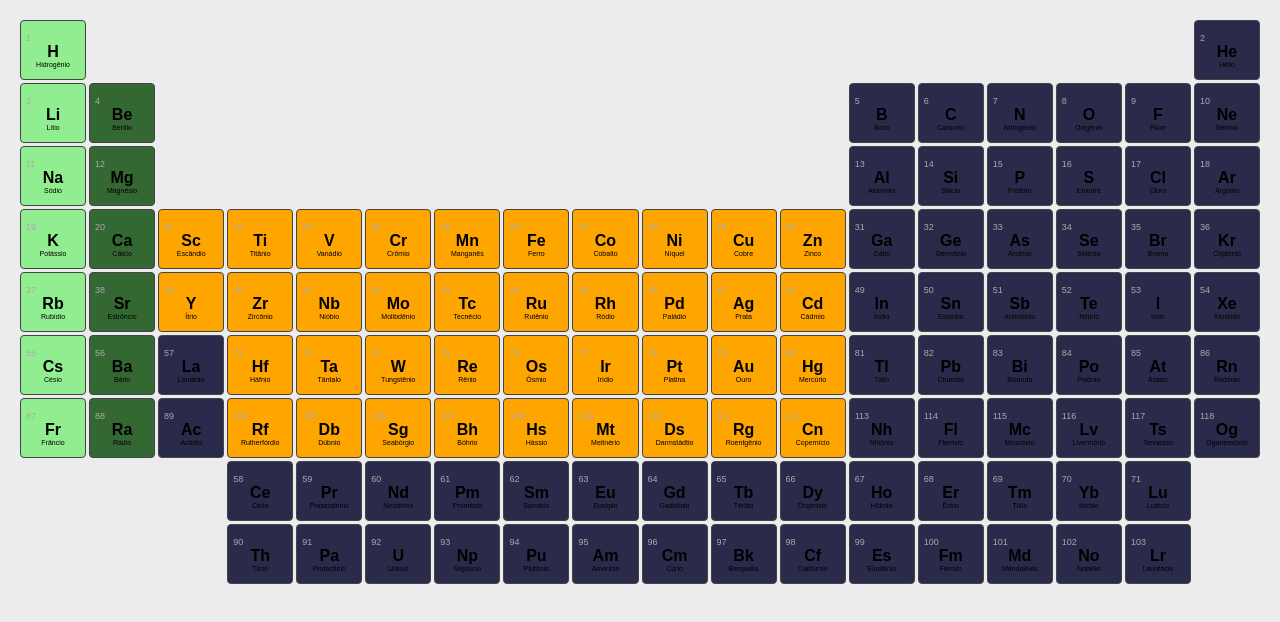
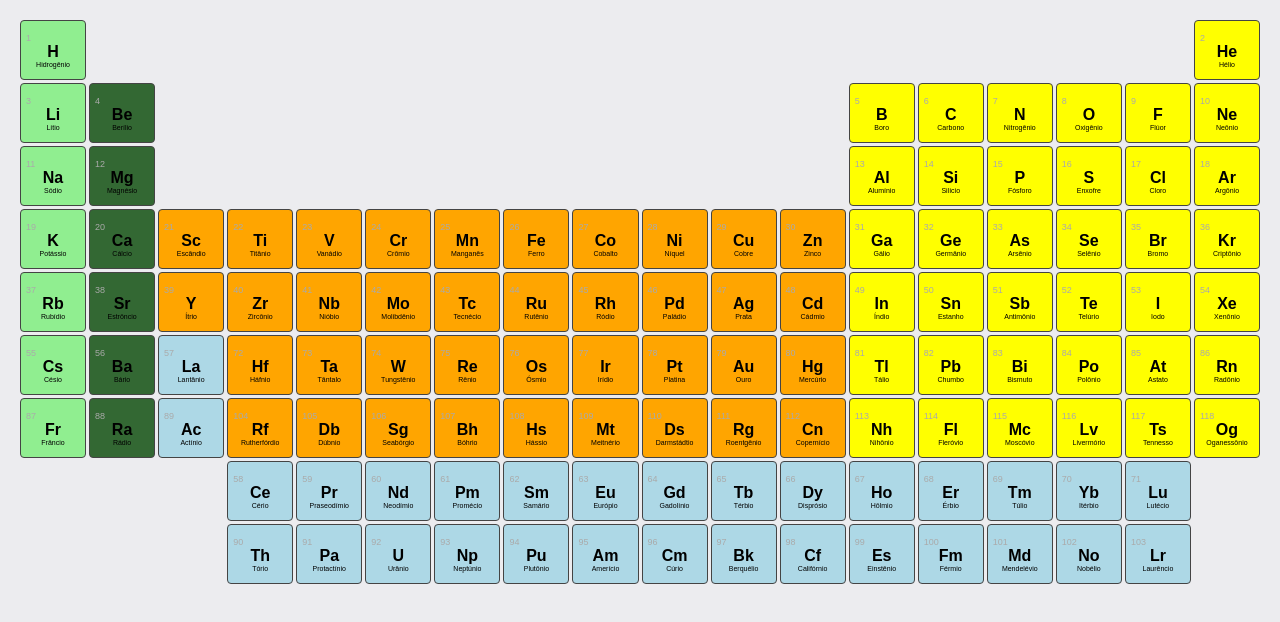
Before and after one commit to biancapereirasilva/tabela-periodica-front-end, a plain HTML site: page index.html in a window 1280 px wide. Drawn offline with Linux system fonts and the light colour scheme.

Commit message:
Alterações arquivo css.

```diff
--- a/style.css
+++ b/style.css
@@ -256,3 +256,147 @@ body {
 .elemento:nth-child(111):hover, .elemento:nth-child(112):hover {
     background-color: #cc8400;
 }
+/* Grupo do Boro — coluna 13 — amarelo */
+.elemento:nth-child(5),
+.elemento:nth-child(13),
+.elemento:nth-child(31),
+.elemento:nth-child(49),
+.elemento:nth-child(81),
+.elemento:nth-child(113) {
+    background-color: yellow;
+}
+
+.elemento:nth-child(5):hover,
+.elemento:nth-child(13):hover,
+.elemento:nth-child(31):hover,
+.elemento:nth-child(49):hover,
+.elemento:nth-child(81):hover,
+.elemento:nth-child(113):hover {
+    background-color: #cccc00;
+}
+/* Grupo do Carbono — coluna 14 — amarelo */
+.elemento:nth-child(6),
+.elemento:nth-child(14),
+.elemento:nth-child(32),
+.elemento:nth-child(50),
+.elemento:nth-child(82),
+.elemento:nth-child(114) {
+    background-color: yellow;
+}
+
+.elemento:nth-child(6):hover,
+.elemento:nth-child(14):hover,
+.elemento:nth-child(32):hover,
+.elemento:nth-child(50):hover,
+.elemento:nth-child(82):hover,
+.elemento:nth-child(114):hover {
+    background-color: #cccc00;
+}
+/* Grupo do Nitrogênio — coluna 15 — amarelo */
+.elemento:nth-child(7),
+.elemento:nth-child(15),
+.elemento:nth-child(33),
+.elemento:nth-child(51),
+.elemento:nth-child(83),
+.elemento:nth-child(115) {
+    background-color: yellow;
+}
+
+.elemento:nth-child(7):hover,
+.elemento:nth-child(15):hover,
+.elemento:nth-child(33):hover,
+.elemento:nth-child(51):hover,
+.elemento:nth-child(83):hover,
+.elemento:nth-child(115):hover {
+    background-color: #cccc00;
+}
+/* Grupo do Oxigênio — coluna 16 — amarelo */
+.elemento:nth-child(8),
+.elemento:nth-child(16),
+.elemento:nth-child(34),
+.elemento:nth-child(52),
+.elemento:nth-child(84),
+.elemento:nth-child(116) {
+    background-color: yellow;
+}
+
+.elemento:nth-child(8):hover,
+.elemento:nth-child(16):hover,
+.elemento:nth-child(34):hover,
+.elemento:nth-child(52):hover,
+.elemento:nth-child(84):hover,
+.elemento:nth-child(116):hover {
+    background-color: #cccc00;
+}
+/* Halogênios — coluna 17 — amarelo */
+.elemento:nth-child(9),
+.elemento:nth-child(17),
+.elemento:nth-child(35),
+.elemento:nth-child(53),
+.elemento:nth-child(85),
+.elemento:nth-child(117) {
+    background-color: yellow;
+}
+
+.elemento:nth-child(9):hover,
+.elemento:nth-child(17):hover,
+.elemento:nth-child(35):hover,
+.elemento:nth-child(53):hover,
+.elemento:nth-child(85):hover,
+.elemento:nth-child(117):hover {
+    background-color: #cccc00;
+}
+/* Gases Nobres — coluna 18 — amarelo */
+.elemento:nth-child(2),
+.elemento:nth-child(10),
+.elemento:nth-child(18),
+.elemento:nth-child(36),
+.elemento:nth-child(54),
+.elemento:nth-child(86),
+.elemento:nth-child(118) {
+    background-color: yellow;
+}
+
+.elemento:nth-child(2):hover,
+.elemento:nth-child(10):hover,
+.elemento:nth-child(18):hover,
+.elemento:nth-child(36):hover,
+.elemento:nth-child(54):hover,
+.elemento:nth-child(86):hover,
+.elemento:nth-child(118):hover {
+    background-color: #cccc00;
+}
+/* Lantanídeos — azul claro */
+
+.elemento:nth-child(58), .elemento:nth-child(59), .elemento:nth-child(60),
+.elemento:nth-child(61), .elemento:nth-child(62), .elemento:nth-child(63),
+.elemento:nth-child(64), .elemento:nth-child(65), .elemento:nth-child(66),
+.elemento:nth-child(67), .elemento:nth-child(68), .elemento:nth-child(69),
+.elemento:nth-child(70), .elemento:nth-child(71), .elemento:nth-child(57) {
+    background-color: #add8e6;
+}
+
+.elemento:nth-child(58):hover, .elemento:nth-child(59):hover, .elemento:nth-child(60):hover,
+.elemento:nth-child(61):hover, .elemento:nth-child(62):hover, .elemento:nth-child(63):hover,
+.elemento:nth-child(64):hover, .elemento:nth-child(65):hover, .elemento:nth-child(66):hover,
+.elemento:nth-child(67):hover, .elemento:nth-child(68):hover, .elemento:nth-child(69):hover,
+.elemento:nth-child(70):hover, .elemento:nth-child(71):hover, .elemento:nth-child(57):hover {
+    background-color: #8db8c6;
+}
+
+/* Actinídeos — azul claro */
+.elemento:nth-child(90), .elemento:nth-child(91), .elemento:nth-child(92),
+.elemento:nth-child(93), .elemento:nth-child(94), .elemento:nth-child(95),
+.elemento:nth-child(96), .elemento:nth-child(97), .elemento:nth-child(98),
+.elemento:nth-child(99), .elemento:nth-child(100), .elemento:nth-child(101),
+.elemento:nth-child(102), .elemento:nth-child(103), .elemento:nth-child(89) {
+    background-color: #add8e6;
+}
+
+.elemento:nth-child(90):hover, .elemento:nth-child(91):hover, .elemento:nth-child(92):hover,
+.elemento:nth-child(93):hover, .elemento:nth-child(94):hover, .elemento:nth-child(95):hover,
+.elemento:nth-child(96):hover, .elemento:nth-child(97):hover, .elemento:nth-child(98):hover,
+.elemento:nth-child(99):hover, .elemento:nth-child(100):hover, .elemento:nth-child(101):hover,
+.elemento:nth-child(102):hover, .elemento:nth-child(103):hover, .elemento:nth-child(89):hover {
+    background-color: #8db8c6;
+}
```
